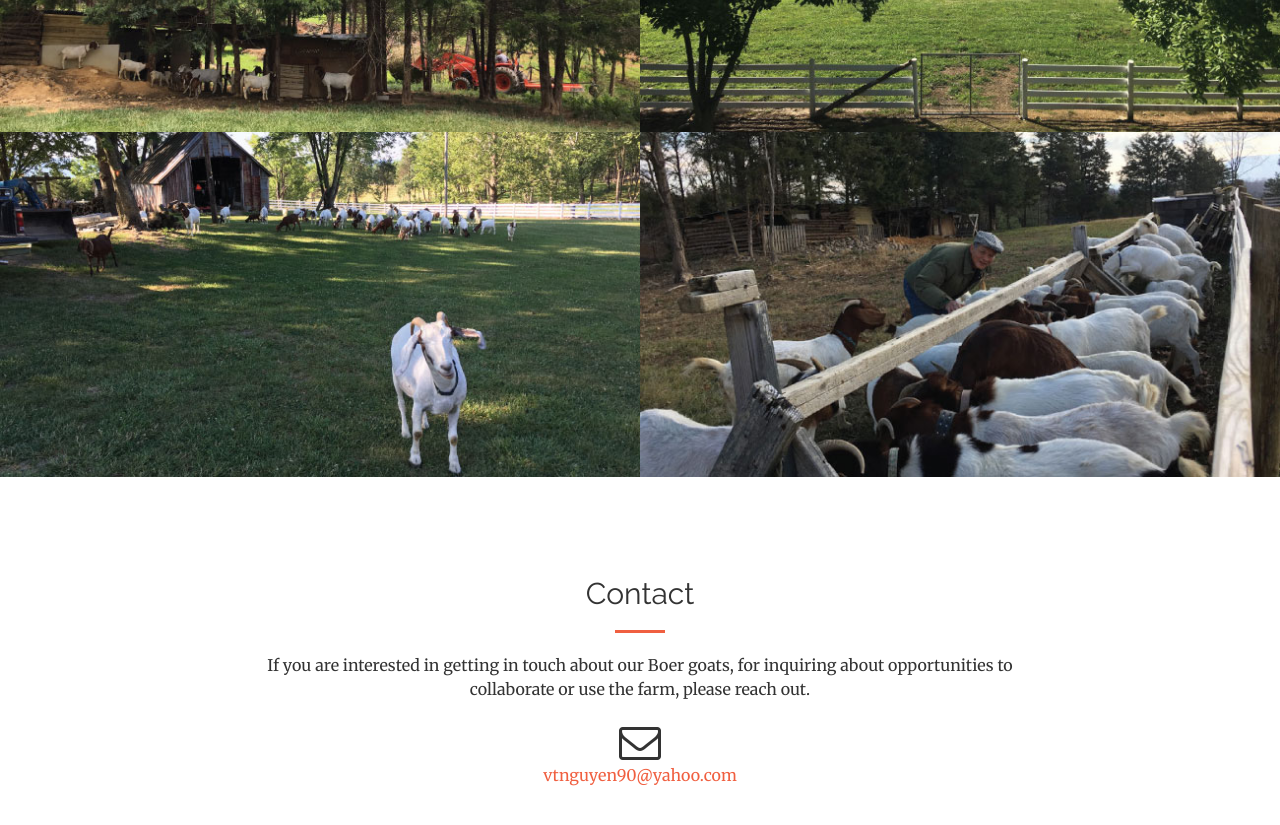
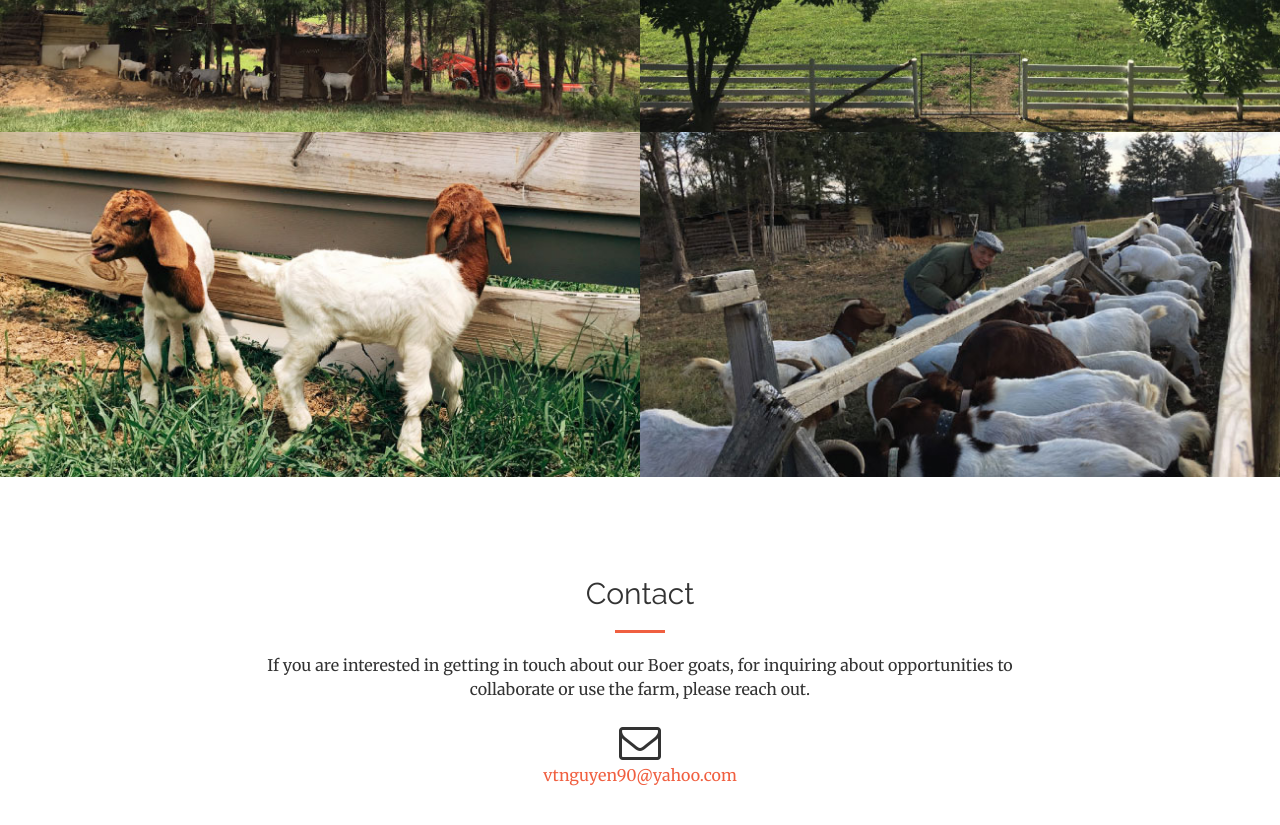
Before and after one commit to nguyenist-zz/cvgoatfarm.github.io, a website: page index.html in a window 1280 px wide. Shown: the part 2860-3685 px from the top of the page. Drawn offline with nearby package versions, Linux system fonts and the light colour scheme.

Commit message:
Add files via upload

```diff
--- a/index.html
+++ b/index.html
@@ -182,8 +182,8 @@
                     </a>
                 </div>
                 <div class="col-lg-6 col-sm-6">
-                    <a href="img/portfolio/fullsize/9.jpg" class="portfolio-box">
-                        <img src="img/portfolio/thumbnails/9.jpg" class="img-responsive" alt="">
+                    <a href="img/portfolio/fullsize/11.jpg" class="portfolio-box">
+                        <img src="img/portfolio/thumbnails/11.jpg" class="img-responsive" alt="">
                     </a>
                 </div>
                 <div class="col-lg-6 col-sm-6">
```
